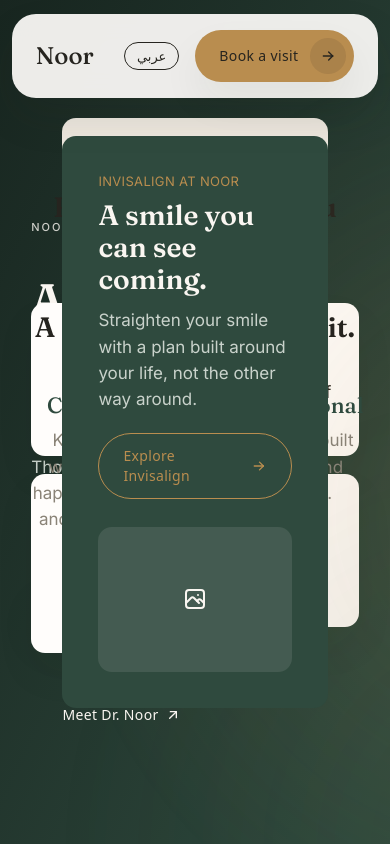
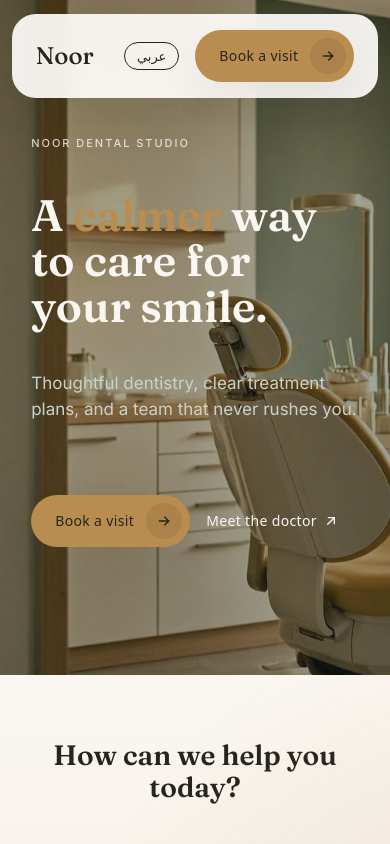
Before and after one commit to SadafNemani/noor-dental-studio, a Next.js app: page /en in a window 390 px wide. Shown: the top 844 px of the page. Built offline with nearby package versions, Linux system fonts and the light colour scheme; a web font is replaced by a local one.

Commit message:
Fixed mobile ScrollTrigger pinning early-render race condition via useHasMounted

```diff
--- a/next.config.ts
+++ b/next.config.ts
@@ -3,6 +3,8 @@
 
 const withNextIntl = createNextIntlPlugin();
 
-const nextConfig: NextConfig = {/* config options here */};
+const nextConfig: NextConfig = {
+  allowedDevOrigins: ["192.168.1.102"],
+};
 
 export default withNextIntl(nextConfig);
--- a/src/app/globals.css
+++ b/src/app/globals.css
@@ -52,10 +52,6 @@
   font-family: var(--font-body-ar), sans-serif;
 }
 
-html {
-  scroll-behavior: smooth;
-}
-
 body {
   background-color: var(--color-ivory);
   color: var(--color-charcoal);
--- a/src/components/scenes/PinnedSceneSystem.tsx
+++ b/src/components/scenes/PinnedSceneSystem.tsx
@@ -15,10 +15,15 @@
 import { useIsMobile } from "@/hooks/useIsMobile";
 import { useNavEnvironment, type NavEnvironment } from "@/context/NavEnvironmentContext";
 import SceneProgressIndicator from "./SceneProgressIndicator";
+import { useHasMounted } from "@/hooks/useHasMounted";
 
 gsap.registerPlugin(ScrollTrigger);
 
-type SceneChildProps = { active?: boolean; background?: NavEnvironment };
+type SceneChildProps = {
+  active?: boolean;
+  background?: NavEnvironment;
+  layout?: "pinned" | "flow";
+};
 type PinnedSceneSystemProps = {
   children: ReactElement<SceneChildProps> | ReactElement<SceneChildProps>[];
 };
@@ -27,11 +32,12 @@
   const viewportRef = useRef<HTMLDivElement>(null);
   const prefersReducedMotion = useReducedMotion();
   const isMobile = useIsMobile();
-  const skipPinning = prefersReducedMotion || isMobile;
   const [activeIndex, setActiveIndex] = useState(0);
   const { setEnvironment } = useNavEnvironment();
   const progressFillRef = useRef<HTMLDivElement>(null);
   const sceneCount = Children.count(children);
+  const hasMounted = useHasMounted();
+  const skipPinning = !hasMounted || prefersReducedMotion || isMobile;
 
   function getSceneBackground(index: number): NavEnvironment | undefined {
     const arr = Children.toArray(children) as ReactElement<SceneChildProps>[];
@@ -86,9 +92,11 @@
 
   if (skipPinning) {
     return (
-      <div className="flex flex-col">
+      <div ref={viewportRef} className="flex flex-col">
         {Children.map(children, (child) =>
-          isValidElement<SceneChildProps>(child) ? cloneElement(child, { active: true }) : child
+          isValidElement<SceneChildProps>(child)
+            ? cloneElement(child, { active: true, layout: "flow" })
+            : child
         )}
       </div>
     );
@@ -98,7 +106,7 @@
     <div ref={viewportRef} className="relative h-screen overflow-hidden">
       {Children.map(children, (child, i) =>
         isValidElement<SceneChildProps>(child)
-          ? cloneElement(child, { active: i === activeIndex })
+          ? cloneElement(child, { active: i === activeIndex, layout: "pinned" })
           : child
       )}
       <SceneProgressIndicator
--- a/src/components/scenes/Scene.tsx
+++ b/src/components/scenes/Scene.tsx
@@ -1,11 +1,12 @@
 "use client";
-
 import { SceneActiveProvider } from "@/context/SceneActiveContext";
+import { cn } from "@/lib/cn";
 
 type SceneProps = {
   background: "dark" | "light" | "image";
   image?: string;
   active?: boolean;
+  layout?: "pinned" | "flow";
   children: React.ReactNode;
 };
 
@@ -15,18 +16,37 @@
   image: "bg-cover bg-center text-ivory",
 };
 
-export default function Scene({ background, image, active = true, children }: SceneProps) {
+export default function Scene({
+  background,
+  image,
+  active = true,
+  layout = "pinned",
+  children,
+}: SceneProps) {
+  const layoutClasses =
+    layout === "pinned"
+      ? cn("absolute inset-0", active ? "opacity-100" : "opacity-0")
+      : background === "image"
+        ? "relative min-h-[80vh] py-16 md:min-h-[85vh] md:py-20"
+        : "relative py-16 md:min-h-[85vh] md:py-20";
+
   return (
     <section
-      className={`scene absolute inset-0 flex items-center overflow-hidden px-[8vw] ${
-        active ? "opacity-100" : "opacity-0"
-      } ${bgClasses[background]}`}
+      className={cn(
+        "scene flex w-full items-center overflow-hidden px-[8vw]",
+        layoutClasses,
+        bgClasses[background]
+      )}
       style={background === "image" && image ? { backgroundImage: `url(${image})` } : undefined}
     >
       {background === "image" && <div className="bg-pine-deep/40 absolute inset-0" />}
-      <SceneActiveProvider value={active}>
+      {layout === "pinned" ? (
+        <SceneActiveProvider value={active}>
+          <div className="relative z-10 w-full">{children}</div>
+        </SceneActiveProvider>
+      ) : (
         <div className="relative z-10 w-full">{children}</div>
-      </SceneActiveProvider>
+      )}
     </section>
   );
 }
--- /dev/null
+++ b/src/hooks/useHasMounted.ts
@@ -0,0 +1,18 @@
+"use client";
+import { useSyncExternalStore } from "react";
+
+function subscribe() {
+  return () => {};
+}
+
+function getSnapshot() {
+  return true;
+}
+
+function getServerSnapshot() {
+  return false;
+}
+
+export function useHasMounted() {
+  return useSyncExternalStore(subscribe, getSnapshot, getServerSnapshot);
+}
```
